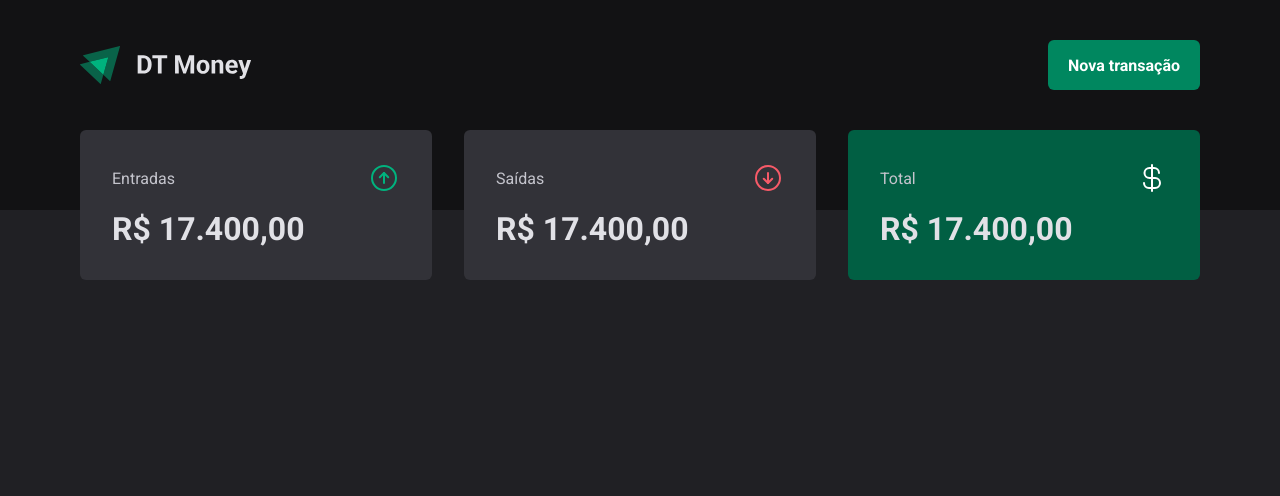
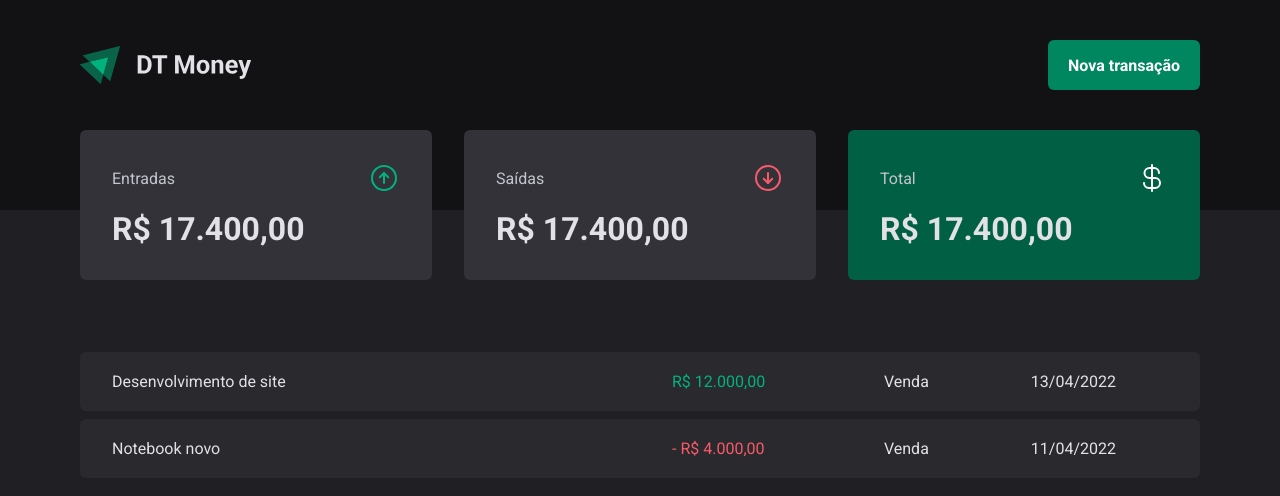
Before and after one commit to LuisRuda/ignite-reactjs-03-dt-money, a React (Vite) app: page / in a window 1280 px wide. Shown: the top 496 px of the page. Built offline with nearby package versions, Linux system fonts and the light colour scheme.

Commit message:
feature: created table of transactions

```diff
--- a/src/pages/Transactions/index.tsx
+++ b/src/pages/Transactions/index.tsx
@@ -1,10 +1,38 @@
 import { Header, Summary } from '../../components'
+import {
+  TransactionsContainer,
+  TransactionsTable,
+  PriceHighlight,
+} from './styles'
 
 export function Transactions() {
   return (
     <div>
       <Header />
       <Summary />
+
+      <TransactionsContainer>
+        <TransactionsTable>
+          <tbody>
+            <tr>
+              <td width="50%">Desenvolvimento de site</td>
+              <td>
+                <PriceHighlight variant="income">R$ 12.000,00</PriceHighlight>
+              </td>
+              <td>Venda</td>
+              <td>13/04/2022</td>
+            </tr>
+            <tr>
+              <td width="50%">Notebook novo</td>
+              <td>
+                <PriceHighlight variant="outcome">- R$ 4.000,00</PriceHighlight>
+              </td>
+              <td>Venda</td>
+              <td>11/04/2022</td>
+            </tr>
+          </tbody>
+        </TransactionsTable>
+      </TransactionsContainer>
     </div>
   )
 }
--- a/src/pages/Transactions/styles.ts
+++ b/src/pages/Transactions/styles.ts
@@ -0,0 +1,41 @@
+import styled from 'styled-components'
+
+export const TransactionsContainer = styled.main`
+  width: 100%;
+  max-width: 1120px;
+  margin: 4rem auto 0;
+  padding: 0 1.5rem;
+`
+
+export const TransactionsTable = styled.table`
+  width: 100%;
+  border-collapse: separate;
+  border-spacing: 0 0.5rem;
+  margin-top: 1.5rem;
+
+  td {
+    padding: 1.25rem 2rem;
+    background: ${(props) => props.theme['gray-700']};
+
+    &:first-child {
+      border-top-left-radius: 6px;
+      border-bottom-left-radius: 6px;
+    }
+
+    &:last-child {
+      border-top-right-radius: 6px;
+      border-bottom-right-radius: 6px;
+    }
+  }
+`
+
+interface PriceHighlightProps {
+  variant: 'income' | 'outcome'
+}
+
+export const PriceHighlight = styled.span<PriceHighlightProps>`
+  color: ${(props) =>
+    props.variant === 'income'
+      ? props.theme['green-300']
+      : props.theme['red-300']};
+`
```
